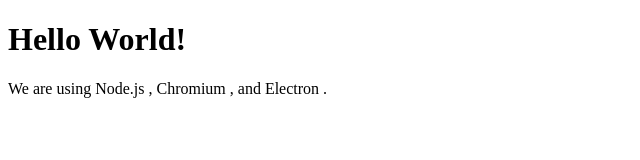
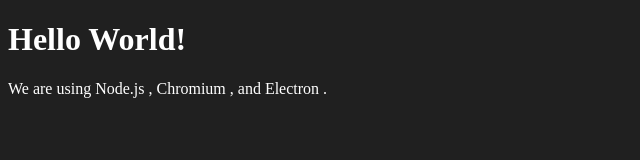
Before and after one commit to Ukaye-dev/scoreboard, an Electron app: page controlpanel/index.html in a window 1280 px wide. Shown: the whole page, without its empty margins (0-640 px from the left). Drawn offline with Linux system fonts and the light colour scheme.

Commit message:
implementing a style sheet

```diff
--- a/controlpanel/index.html
+++ b/controlpanel/index.html
@@ -2,8 +2,8 @@
 <html>
   <head>
     <meta charset="UTF-8">
-    <!-- https://developer.mozilla.org/en-US/docs/Web/HTTP/CSP -->
     <meta http-equiv="Content-Security-Policy" content="default-src 'self'; script-src 'self'">
+    <link rel="stylesheet" href="style.css">
     <title>Hello World! controlpanel.html</title>
   </head>
   <body>
--- a/controlpanel/style.css
+++ b/controlpanel/style.css
@@ -0,0 +1,4 @@
+    body {
+        background-color: #202020;
+        color: #FFFFFF;
+    }
```
